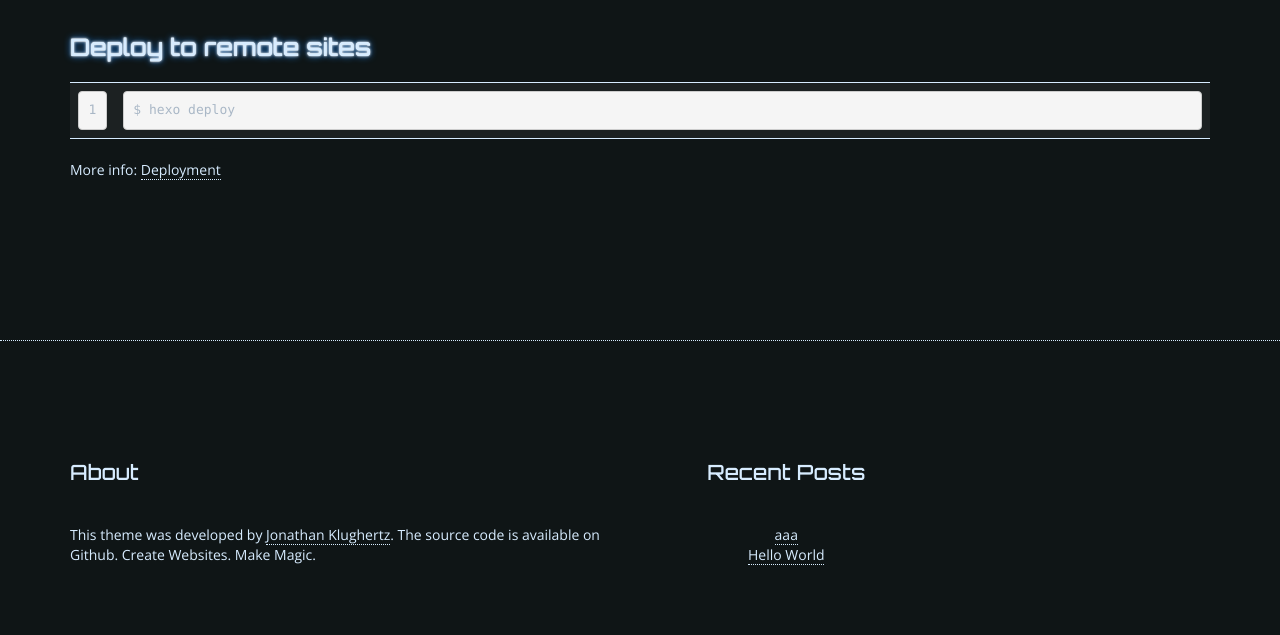
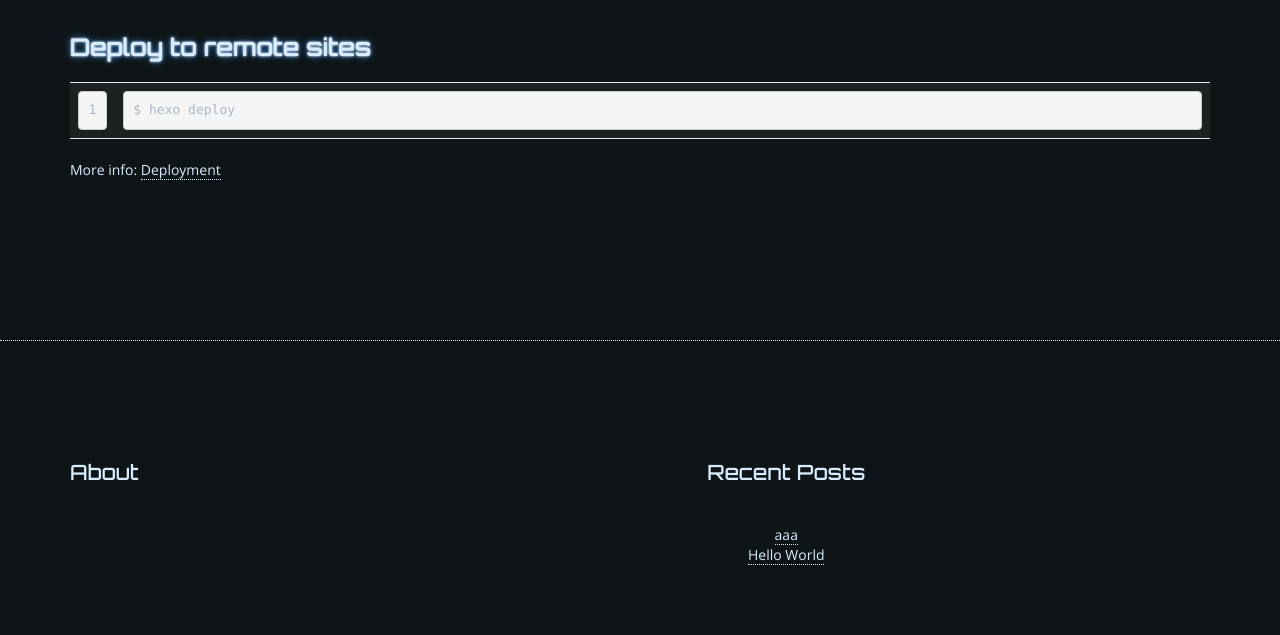
Before and after one commit to 7bandit/7bandit.github.io, a plain HTML site: page 2022/06/05/hello-world/index.html in a window 1280 px wide. Shown: the part 1226-1861 px from the top of the page. Drawn offline with nearby package versions, Linux system fonts and the light colour scheme.

Commit message:
Site updated: 2022-09-09 15:53:10

```diff
--- a/2022/06/05/hello-world/index.html
+++ b/2022/06/05/hello-world/index.html
@@ -211,7 +211,7 @@
             <div class="col-xs-12 col-sm-12 col-md-6 col-lg-6 footer-about">
                 <h2>About</h2>
                 <p>
-                    This theme was developed by <a target="_blank" rel="noopener" href="https://github.com/klugjo">Jonathan Klughertz</a>. The source code is available on Github. Create Websites. Make Magic.
+
                 </p>
             </div>
 
```
Also changed, not shown: 2022/09/09/aaa/index.html (+1 -1 lines), archives/2022/06/index.html (+1 -1 lines), archives/2022/09/index.html (+1 -1 lines), archives/2022/index.html (+1 -1 lines), archives/index.html (+1 -1 lines), index.html (+1 -1 lines).
